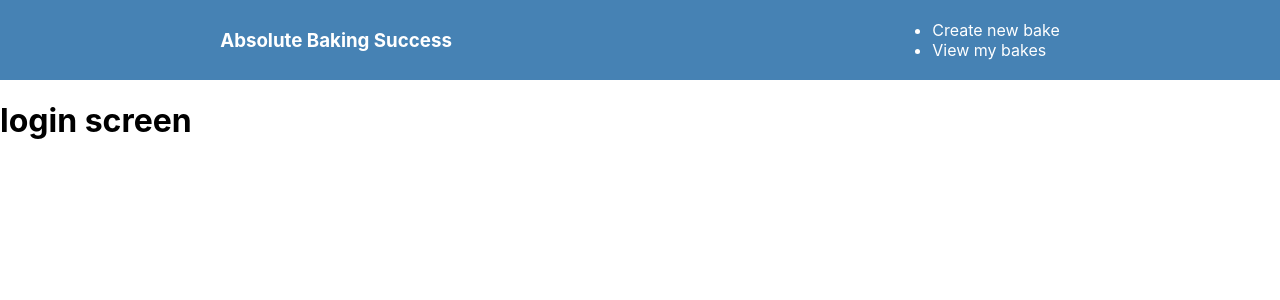
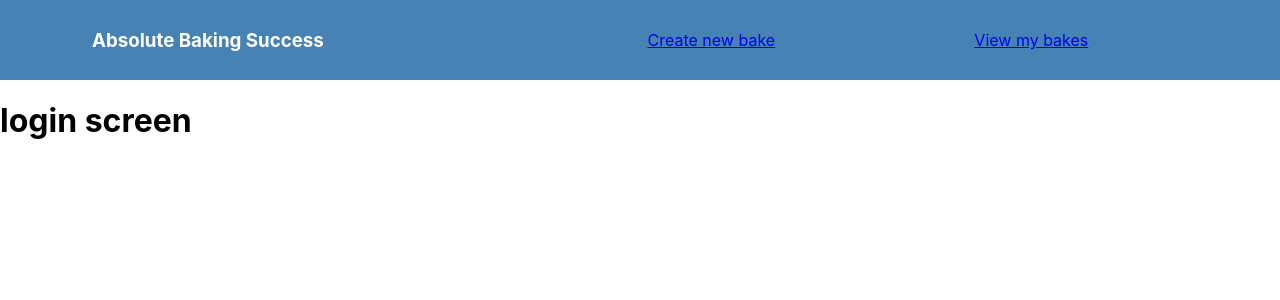
Before and after one commit to katrinareins/sourdough-calculator-frontend, a React (Create React App) app: page / in a window 1280 px wide. Shown: the top 300 px of the page. Built offline with nearby package versions, Linux system fonts and the light colour scheme.

Commit message:
Added links to nav bar, state to App.js

```diff
--- a/src/App.css
+++ b/src/App.css
@@ -45,3 +45,11 @@ nav {
   background-color: steelblue;
   color: white;
 }
+
+.nav-links {
+  width: 50%;
+  display: flex;
+  justify-content: space-around;
+  align-items: center;
+  list-style: none;
+}
--- a/src/App.js
+++ b/src/App.js
@@ -5,9 +5,23 @@ import loginScreen from './login_page/loginScreen';
 import addNotesScreen from './addNotes_page/addNotesScreen';
 import newBakeScreen from './newBake_page/newBakeScreen';
 import viewBakesScreen from './viewBakes_page/viewBakesScreen';
-import { BrowserRouter as Router, Switch, Route} from 'react-router-dom';
+import { BrowserRouter as Router, Switch, Route } from 'react-router-dom';
 
-function App() {
+class App extends React.Component {
+
+  constructor(props) {
+    super(props)
+
+    this.state = {
+       loggedIn: false,
+       email: '',
+       password: '',
+       bakes: []
+    }
+  }
+
+
+  render() {
     return (
       <Router>
         <div>
@@ -22,5 +36,6 @@ function App() {
       </Router>
     );
   }
+}
 
 export default App;
--- a/src/other/Nav.js
+++ b/src/other/Nav.js
@@ -1,15 +1,19 @@
 import React from 'react'
 import '../App.css'
-
+import { Link } from 'react-router-dom'
 
 function Nav() {
     return (
         <div>
             <nav className='nav'>
                 <h3>Absolute Baking Success</h3>
-                <ul>
-                    <li>Create new bake</li>
-                    <li>View my bakes</li>
+                <ul className='nav-links'>
+                    <Link to='/newBake'>
+                        <li>Create new bake</li>
+                    </Link>
+                    <Link to='/viewbakes'>
+                        <li>View my bakes</li>
+                    </Link>
                 </ul>
             </nav>
         </div>
```
Lines whose indentation alone changed are shown as unchanged.
